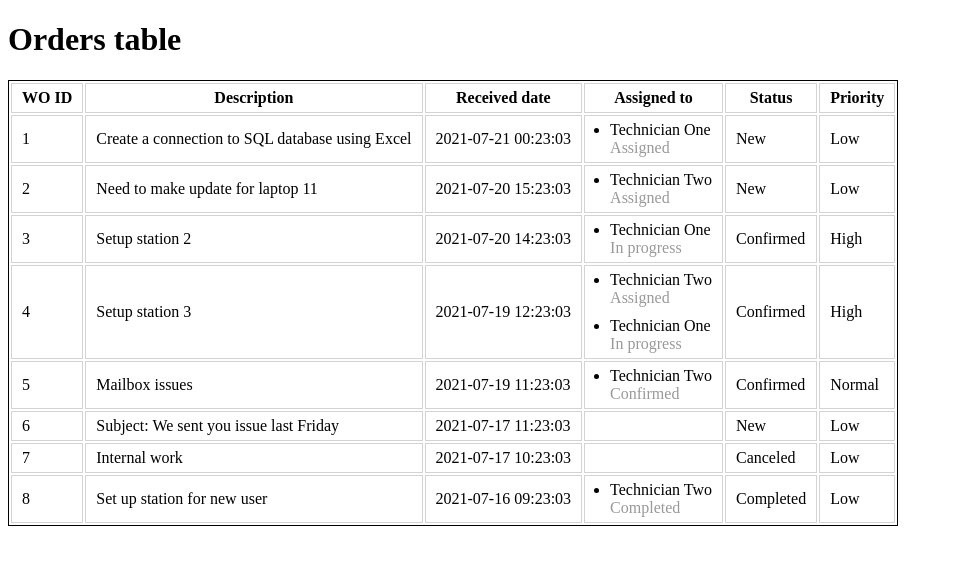
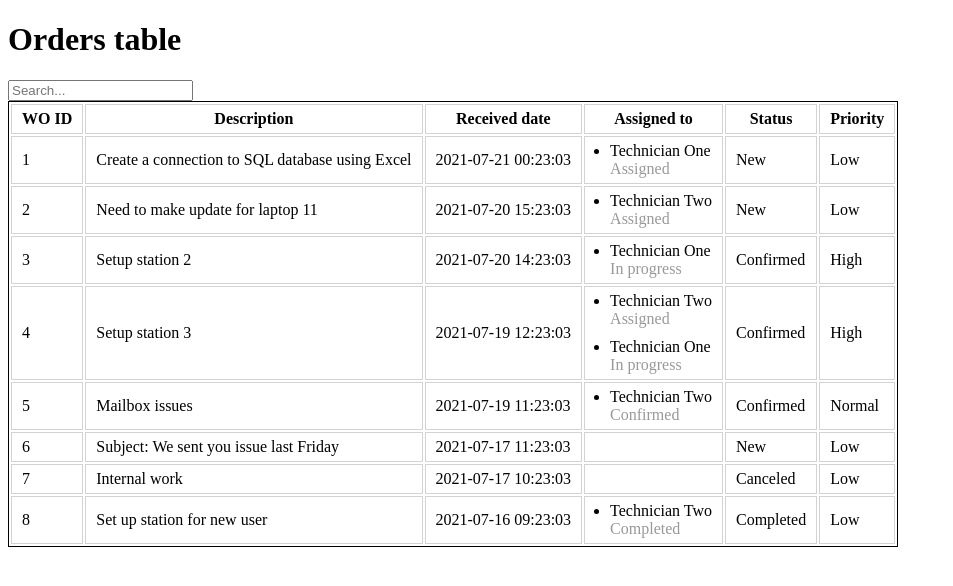
Before and after one commit to divcraft/code-task, a React (Create React App) app: page / in a window 1280 px wide. Shown: the top 586 px of the page, without its empty margins (0-953 px from the left). Built offline with nearby package versions, Linux system fonts and the light colour scheme.

Commit message:
add search state to redux

```diff
--- a/src/components/OrdersContent/index.tsx
+++ b/src/components/OrdersContent/index.tsx
@@ -2,7 +2,7 @@ import { useEffect } from "react";
 import { useDispatch, useSelector } from "react-redux";
 import { RootState } from "../../state";
 import { fetchWorkOrders } from "../../state/workOrders";
-import { OrdersTable } from "../../components";
+import { OrdersTable, SearchInput } from "../../components";
 import { FetchedComponent } from "../../hoc";
 
 export const OrdersContent = () => {
@@ -14,6 +14,7 @@ export const OrdersContent = () => {
    return (
       <div>
          <h1>Orders table</h1>
+         <SearchInput />
          <FetchedComponent component={OrdersTable} status={status} />
       </div>
    )
--- /dev/null
+++ b/src/components/SearchInput/index.tsx
@@ -0,0 +1,22 @@
+import { ChangeEvent } from "react";
+import { useDispatch, useSelector } from "react-redux";
+import { changeSearch } from "../../state/searchResult";
+import { RootState } from "../../state";
+
+export const SearchInput = () => {
+   const dispatch = useDispatch();
+   const searchResult = useSelector((state: RootState) => state.searchResult);
+   const handleSearchInput = (e: ChangeEvent<HTMLInputElement>) => {
+      dispatch(changeSearch(e.target.value))
+   };
+   return (
+      <div>
+         <input
+            type="search"
+            placeholder="Search..."
+            onChange={(e) => handleSearchInput(e)}
+            value={searchResult}
+         />
+      </div>
+   )
+};
--- a/src/components/index.ts
+++ b/src/components/index.ts
@@ -1,2 +1,3 @@
 export * from './OrdersTable';
 export * from './OrdersContent';
+export * from './SearchInput';
--- a/src/state/index.ts
+++ b/src/state/index.ts
@@ -1,9 +1,11 @@
 import { configureStore } from '@reduxjs/toolkit'
 import workOrders from './workOrders'
+import searchResult from './searchResult'
 
 export const store = configureStore({
   reducer: {
    workOrders,
+   searchResult,
   },
 })
 
--- /dev/null
+++ b/src/state/searchResult/index.ts
@@ -0,0 +1,19 @@
+import { createSlice } from "@reduxjs/toolkit";
+import { SearchResultType } from "./types";
+
+const initialState: SearchResultType = '';
+
+export const searchResult = createSlice({
+   name: 'workOrders',
+   initialState,
+   reducers: {
+      changeSearch: (state: SearchResultType, action: {payload: SearchResultType}) => {
+         return action.payload;
+      }
+   },
+   },
+);
+
+export const { changeSearch } = searchResult.actions;
+
+export default searchResult.reducer;
--- /dev/null
+++ b/src/state/searchResult/types.ts
@@ -0,0 +1 @@
+export type SearchResultType = string;
```
